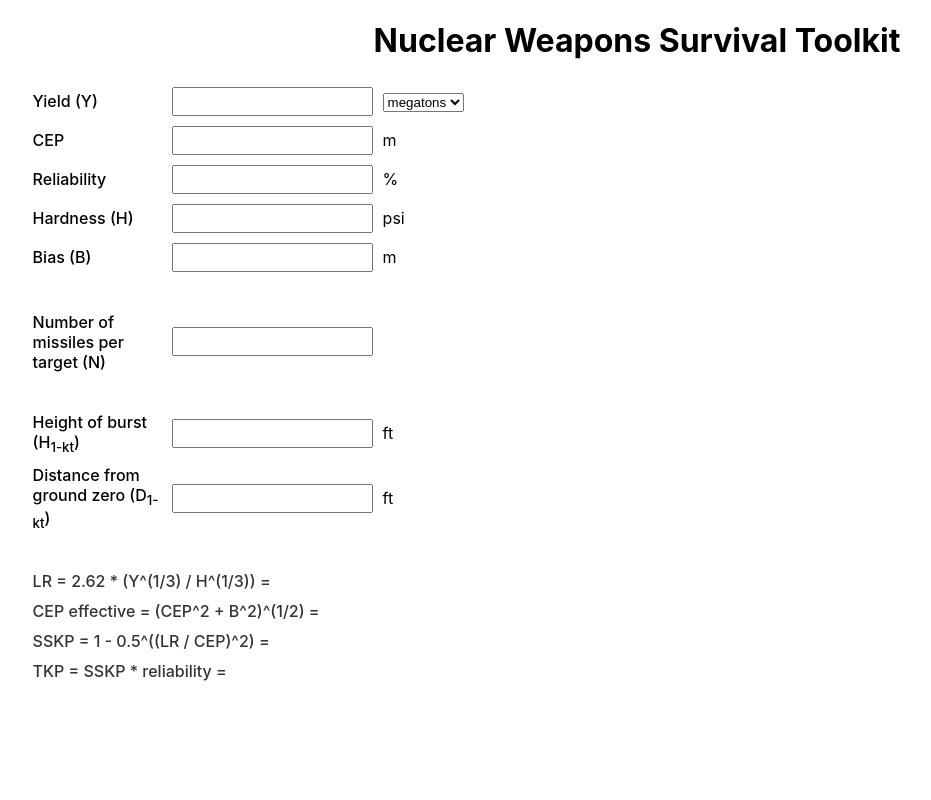
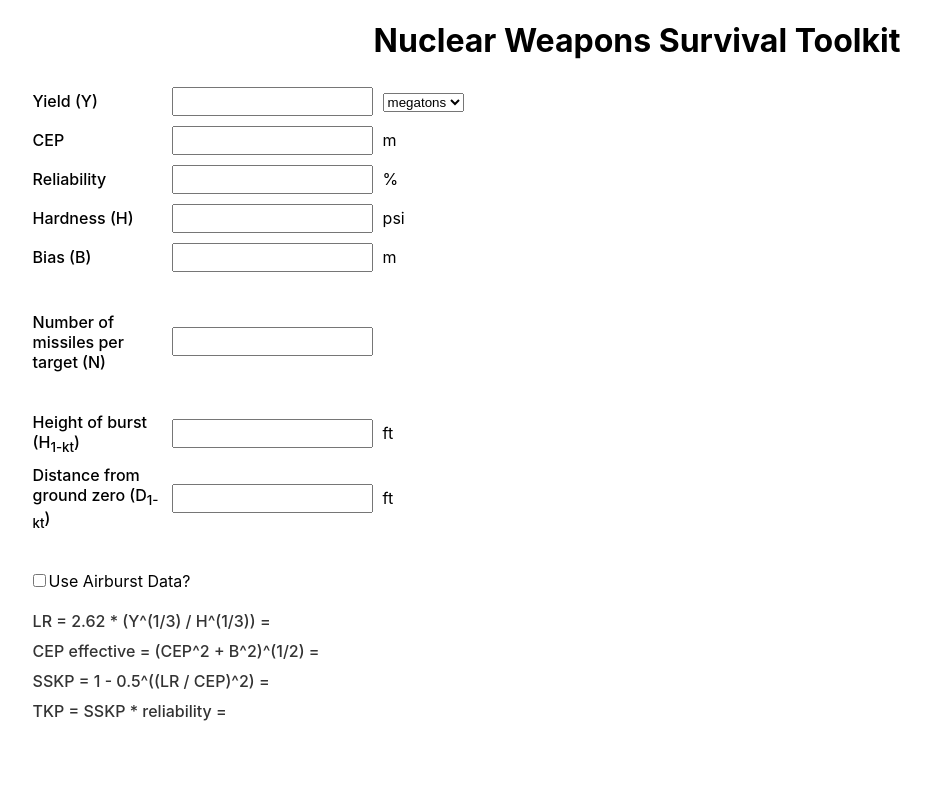
Before and after one commit to tvergho/press-calculator, a React (Create React App) app: page / in a window 1280 px wide. Shown: the top 800 px of the page, without its empty margins (3-934 px from the left). Built offline with nearby package versions, Linux system fonts and the light colour scheme.

Commit message:
feat: use airburst option

```diff
--- a/src/App.js
+++ b/src/App.js
@@ -26,6 +26,7 @@ function App() {
 
   const [heightOfBurst, setHeightOfBurst] = useState('');
   const [distanceFromGroundZero, setDistanceFromGroundZero] = useState('');
+  const [useAirburst, setUseAirburst] = useState(false);
 
   const onChange = (e, setter) => {
     if (isValidFloat(e.target.value)) {
@@ -35,15 +36,18 @@ function App() {
 
   const scaledYieldVal = yieldUnit === 'mt' ? yieldVal : yieldVal / 1000;
   const ktYieldVal = yieldUnit === 'kt' ? yieldVal : yieldVal * 1000;
+  const scaledHeightOfBurst = ktYieldVal && heightOfBurst ? heightOfBurst*Math.pow(ktYieldVal, 1/3) : undefined;
+  const scaledDistanceFromGroundZero = ktYieldVal && distanceFromGroundZero ? distanceFromGroundZero*Math.pow(ktYieldVal, 1/3) : undefined;
+  const mDistanceFromGroundZero = scaledDistanceFromGroundZero ? scaledDistanceFromGroundZero/feetConversionRatio : undefined;
+
   const nmLethalRadius = (yieldVal && hardness) ? 2.62 * (Math.pow(scaledYieldVal, 1/3)/Math.pow(hardness, 1/3)) : undefined;
-  const mLethalRadius = nmLethalRadius ? nmLethalRadius * nauticalMilesConversionRatio : undefined;
-  const cepEffective = bias ? Math.pow(Math.pow(cep, 2) + Math.pow(bias, 2), 1/2) : undefined;
+  const mLethalRadius = useAirburst ? mDistanceFromGroundZero : (nmLethalRadius ? nmLethalRadius * nauticalMilesConversionRatio : undefined);
+
+  const cepEffective = bias && cep ? Math.pow(Math.pow(cep, 2) + Math.pow(bias, 2), 1/2) : undefined;
   const cepActual = cepEffective || cep;
   const sskp = mLethalRadius && cepActual ? 1 - Math.pow(0.5, Math.pow(mLethalRadius/(cepActual), 2)) : undefined;
   const tkp = sskp && reliability ? sskp * (reliability/100) : undefined;
   const tkpN = numPerTarget ? 1 - Math.pow((1-tkp), numPerTarget) : undefined;
-  const scaledHeightOfBurst = ktYieldVal && heightOfBurst ? heightOfBurst*Math.pow(ktYieldVal, 1/3) : undefined;
-  const scaledDistanceFromGroundZero = ktYieldVal && distanceFromGroundZero ? distanceFromGroundZero*Math.pow(ktYieldVal, 1/3) : undefined;
 
   useEffect(() => {
     if (inputUnit === outputUnit) setConversionOutput(conversionInput);
@@ -110,6 +114,8 @@ function App() {
       </div>
 
       <div className="equations">
+        <div className="airburst-check"><input type="checkbox" checked={useAirburst} onChange={(e) => setUseAirburst(e.target.checked)} /><label>Use Airburst Data?</label></div>
+
         <div className="equation">
           LR = 2.62 * (Y^(1/3) / H^(1/3)) = {(yieldVal && hardness) ? `2.62 * (${scaledYieldVal}^(1/3) / ${hardness}^(1/3)) = 2.62 * (${Math.pow(scaledYieldVal, 1/3)} / ${Math.pow(hardness, 1/3)}) = ${2.62} * ${Math.pow(scaledYieldVal, 1/3)/Math.pow(hardness, 1/3)} = ${2.62 * (Math.pow(scaledYieldVal, 1/3)/Math.pow(hardness, 1/3))} ≈ ` : ''}
           <span style={{fontWeight: 700}}>{(yieldVal && hardness) && `${(nmLethalRadius).toFixed(2)} nautical miles`}</span>
--- a/src/App.scss
+++ b/src/App.scss
@@ -58,3 +58,11 @@ h1 {
     font-weight: 500;
   }
 }
+
+.airburst-check {
+  margin-bottom: 20px;
+
+  input[type='checkbox'] {
+    margin-left: 0;
+  }
+}
```
